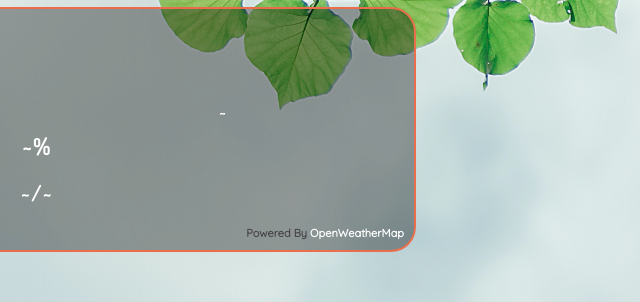
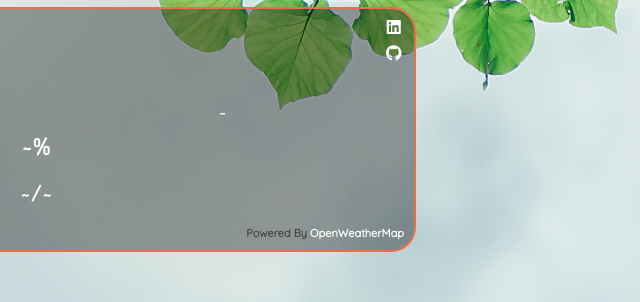
Before and after one commit to cynequil/weathy, a plain HTML site: page index.html in a window 1280 px wide. Shown: the part 289-591 px from the top of the page, 603-1243 px from the left. Drawn offline with Linux system fonts and the light colour scheme.

Commit message:
Added icon links

```diff
--- a/index.html
+++ b/index.html
@@ -6,6 +6,7 @@
     <meta name="viewport" content="width=device-width, initial-scale=1.0">
     <title>Weathy: Minimal Weather App</title>
     <link rel="stylesheet" href="./style.css">
+    <script src="https://kit.fontawesome.com/a6ade6a744.js" crossorigin="anonymous"></script>
     <script defer src="./main.js"></script>
 </head>
 
@@ -30,6 +31,10 @@
             <div id="humidity">~%</div>
             <div id="name">~/~</div>
             <div id="api">Powered By <a href="https://openweathermap.org/" id="open">OpenWeatherMap</a></div>
+            <div class="font-icons">
+                <a href="https://www.linkedin.com/in/dipsankarmaity/"><i class="fab fa-linkedin"></i></a>
+                <a href="https://github.com/cynequil"><i class="fab fa-github"></i></a>
+            </div>
         </div>
     </div>
 </body>
--- a/main.js
+++ b/main.js
@@ -14,6 +14,11 @@ function print() {
     let url = "https://api.openweathermap.org/data/2.5/weather?zip=" + pin.value + "," + ccode.value + "&APPID=710b59cc56adbbf39097008782d7c12d&units=metric";
     const response = JSON.parse(Get(url));
     console.log(response);
+
+    if (response.cod === '404') {
+        alert("Sorry!! Unable To Find City (ಥ﹏ಥ)");
+        return;
+    }
 
     let info = response.name + " <span class='accent'>/</span> " + response.sys.country;
     let a = response.weather[0].icon;
--- a/style.css
+++ b/style.css
@@ -13,6 +13,7 @@
     --omaps-color4: #000000;
     --omaps-color5: #CBDDDE;
 }
+/* styling of html tags */
 body{
     background: url(./zen.jpg) center center no-repeat;
     background-size: cover;
@@ -21,6 +22,13 @@ body{
     color: var(--omaps-color2);
     font-family: 'Dosis', Arial, Helvetica, sans-serif;
 
+}
+a,
+a:active,
+a:visited,
+a.hover{
+    text-decoration: none;
+    color: var(--omaps-color2);
 }
 /* top elements styling below */
 .top{
@@ -84,6 +92,7 @@ body{
     padding: 10px;
 }
 .info{
+    position: relative;
     margin: 10px 0;
     padding: 5px;
     display: grid;
@@ -117,7 +126,7 @@ body{
     grid-template-columns: repeat(2,1fr);
     grid-column: 1/5;
 }
-/* feels like temperature styling */
+/* temperature styling feelslike */
 .info-text #feels{
     font-size: 15px;
     letter-spacing: 1.5px;
@@ -151,7 +160,18 @@ body{
 #open{
     color: var(--omaps-color2);
     cursor: pointer;
-    text-decoration: none;
+    /* text-decoration: none; */
+}
+.font-icons{
+    position: absolute;
+    top: 2%;
+    right: 1%;
+    display: flex;
+    flex-direction: column;
+    cursor: pointer;
+}
+.font-icons i{
+    padding: 5px;
 }
 
 @media (max-width: 500px){
```
